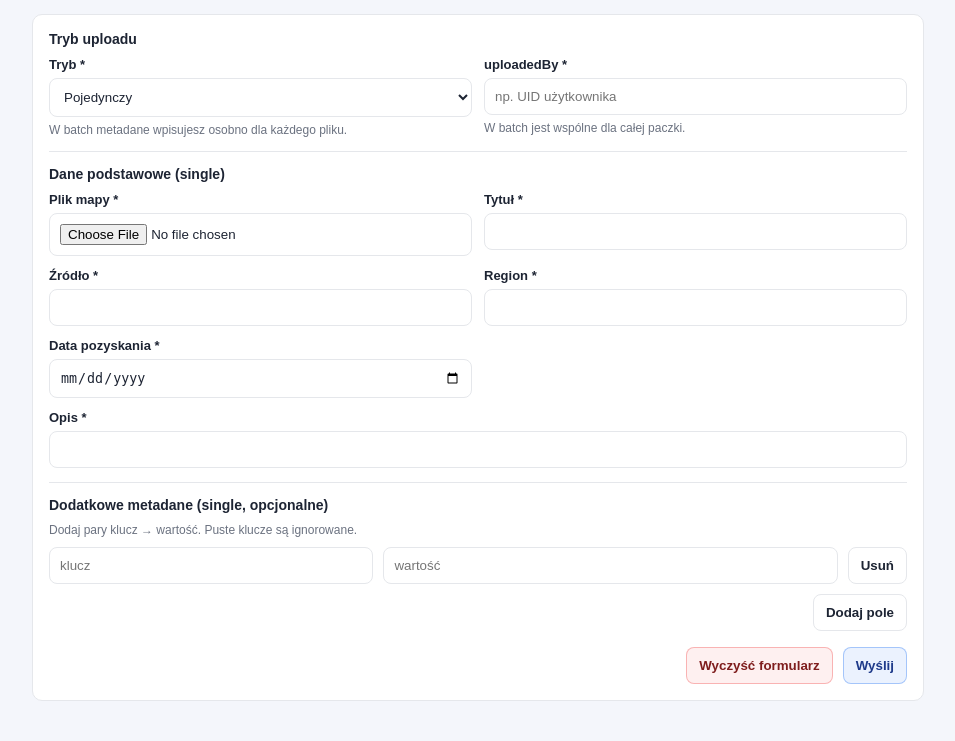
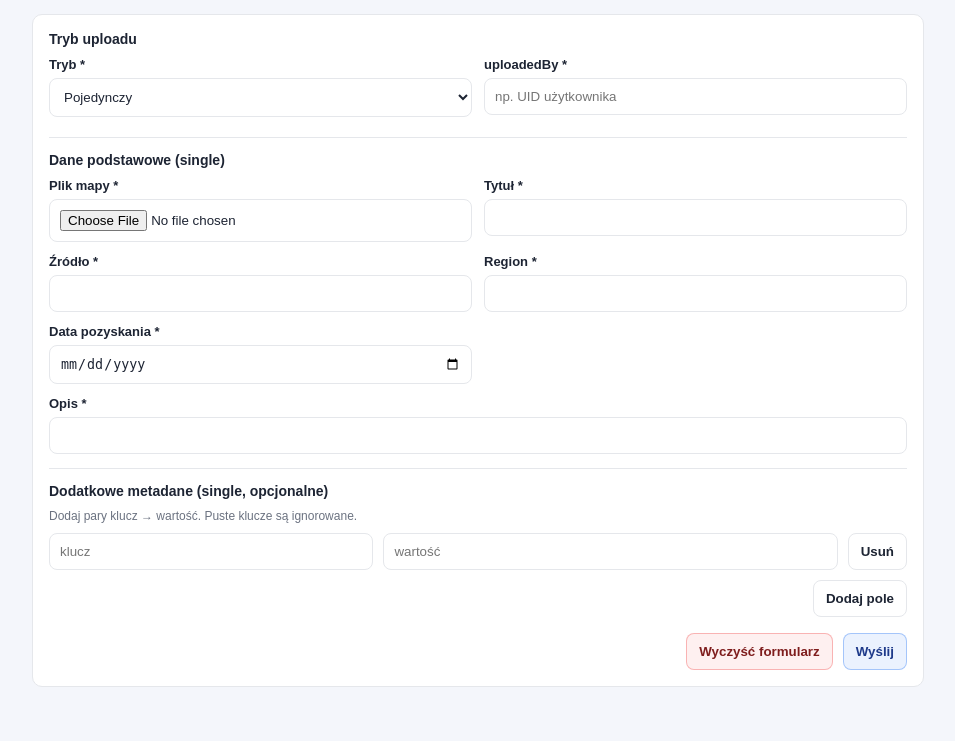
Before and after one commit to dawidgenderka1/MapySatelitarne, a Flask app: page / in a window 1280 px wide. Shown: the part 78-819 px from the top of the page, without its empty margins (162-1117 px from the left). After the commit the page ends 765 px from the top, so only its background shows below. Run offline with Flask 3, Linux system fonts and the light colour scheme.

Commit message:
Poprawka

```diff
--- a/uploader/templates/upload.html
+++ b/uploader/templates/upload.html
@@ -192,12 +192,12 @@
                 <option value="single">Pojedynczy</option>
                 <option value="batch">Batch (wiele map)</option>
               </select>
-              <div class="help">W batch metadane wpisujesz osobno dla każdego pliku.</div>
+              <div class="help"></div>
             </div>
             <div>
               <label>uploadedBy *</label>
               <input type="text" name="uploadedBy" required placeholder="np. UID użytkownika" />
-              <div class="help">W batch jest wspólne dla całej paczki.</div>
+              <div class="help"></div>
             </div>
           </div>
 
```
